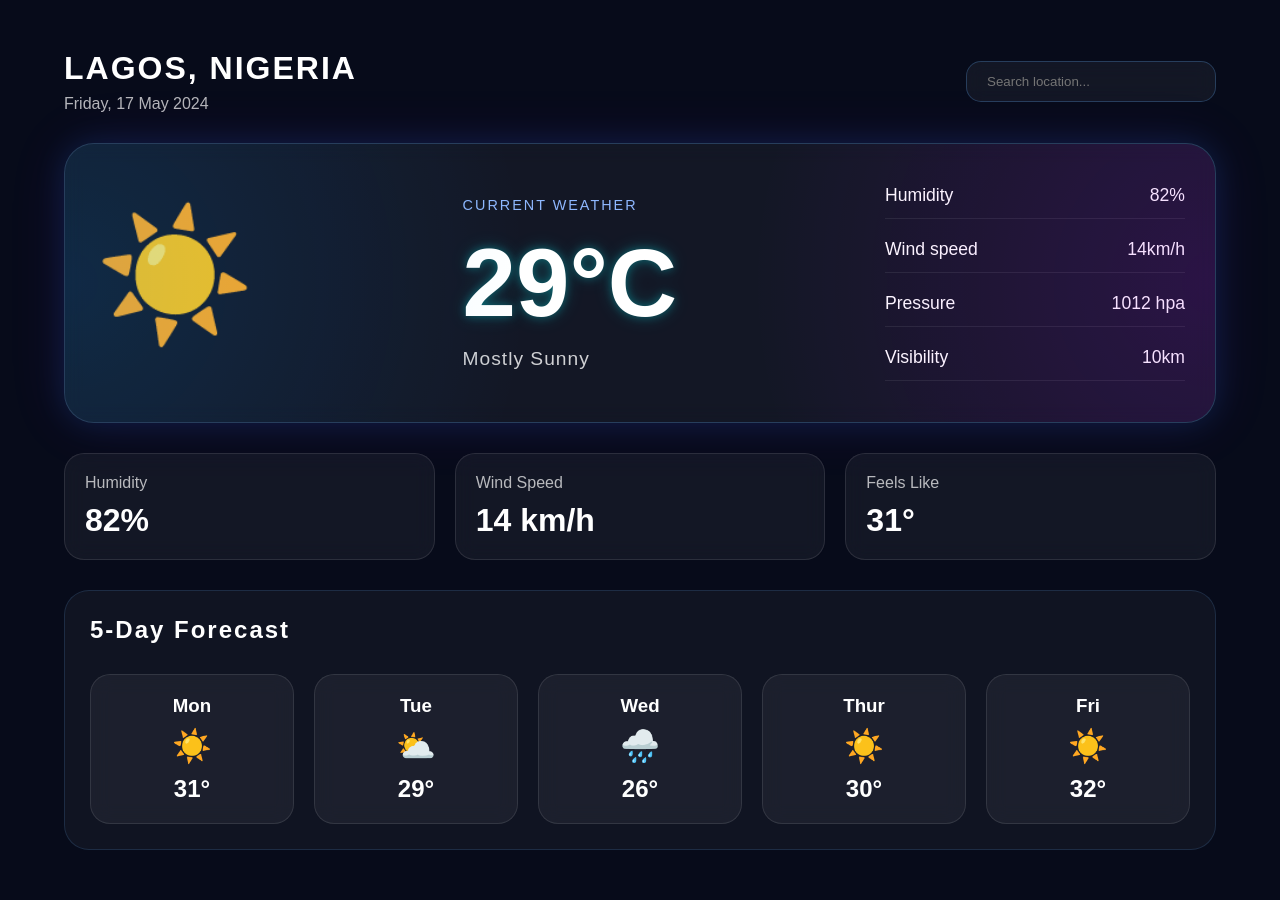
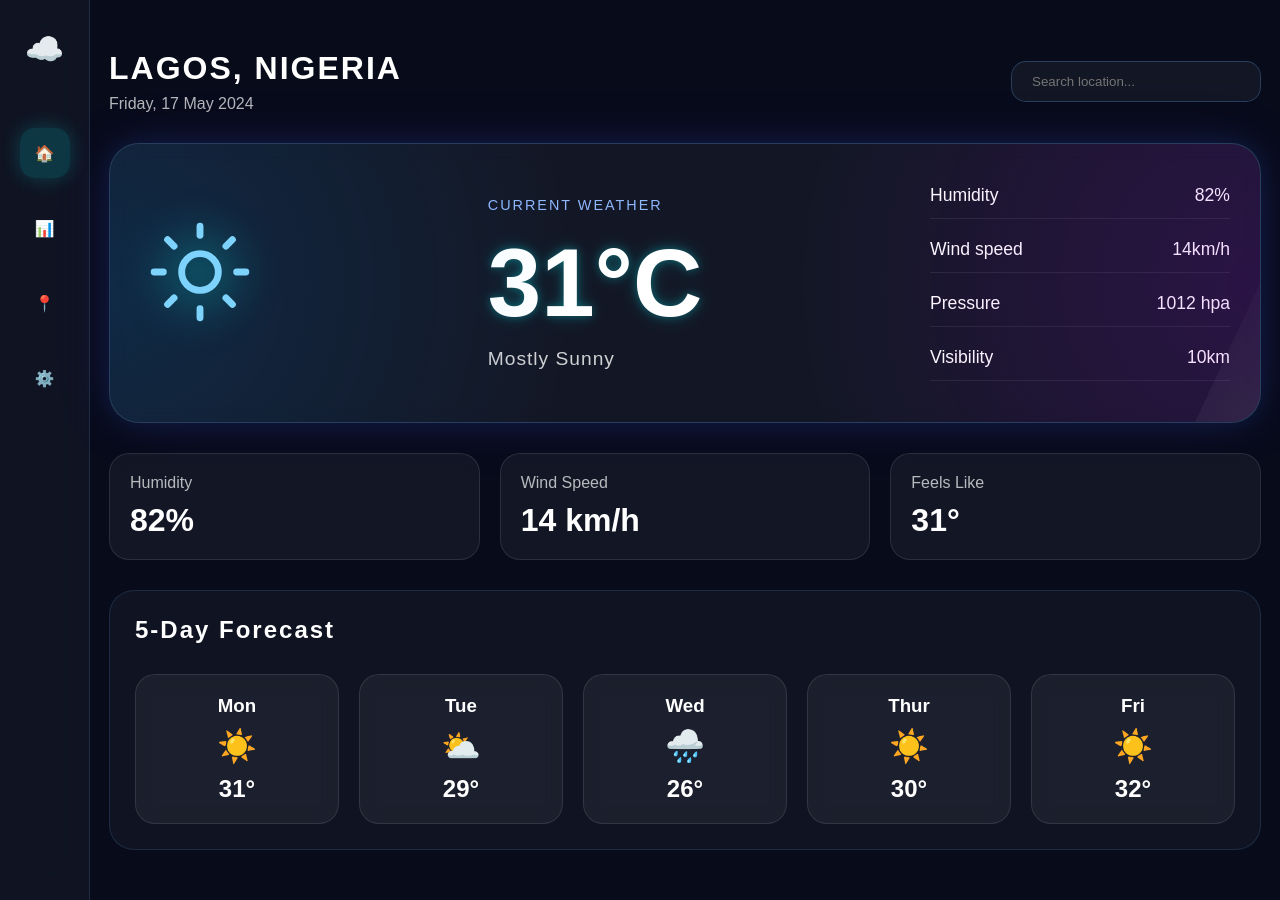
Before and after one commit to Esther9904/Weather-app, a plain HTML site: page index.html in a window 1280 px wide. Drawn offline with nearby package versions, Linux system fonts and the light colour scheme.

Commit message:
Added sidebar and  implemented icon library and animations

```diff
--- a/WeatherApi.js
+++ b/WeatherApi.js
@@ -14,3 +14,13 @@
 //     <p>${data.current.temperature}</p>
 //     `;
 // }
+const temperature = document.querySelector(".temperature");
+
+setTimeout(() => {
+    temperature.classList.add("fade-out");
+}, 2000);
+
+setTimeout(() => {
+    temperature.textContent = "31°C";
+    temperature.classList.remove("fade-out");
+}, 2500);
--- a/index.html
+++ b/index.html
@@ -4,13 +4,25 @@
         <meta charset="UTF-8">
         <meta name="viewport" content="width=device-width, initial-scale=1.0">
         <title> WEATHER APP</title>
+        <script src="https://unpkg.com/lucide@latest"></script>
         <link rel="stylesheet" href="weather.css">
     </head>
     <body>
+        <div class="app">
+            <aside class="sidebar">
+                <div class="logo">☁️</div>
+                <nav>
+                    <div class="nav-icon active">🏠</div>
+                    <div class="nav-icon">📊</div>
+                    <div class="nav-icon">📍</div>
+                    <div class="nav-icon">⚙️</div>
+                </nav>
+            </aside>
+
             <main class="dashboard">
                 <div class="dashboard-header">
                     <div class="location-info">
-                    <h1>LAGOS, NIGERIA</h1>
+                        <h1 class="city">LAGOS, NIGERIA</h1>
                         <p>Friday, 17 May 2024</p>
                     </div>
                     <div class="search-container">
@@ -23,7 +35,9 @@
                 </div>
                 <div class="weather-card">
                     <div class="weather-left">
-                    <div class="weather-icon">☀️</div>
+                        <div class="weather-icon">
+                            <i data-lucide="sun"></i>
+                        </div>
                     </div>
 
                     <div class="weather-center">
@@ -105,7 +119,10 @@
                     </div>
                 </div>
             </main>
-
+        </div>
+        <script>
+            lucide.createIcons();
+        </script>
+        <script src="WeatherApi.js"></script>
     </body>
-    <script src="WeatherApi.js"></script>
 </html>
--- a/weather.css
+++ b/weather.css
@@ -8,6 +8,48 @@ body{
     min-height:100vh;
     background: #070B1A;
     font-family: Arial, sans-serif;
+}
+
+.app{
+    display:flex;
+    min-height: 100vh;
+}
+
+.sidebar{
+    width: 90px;
+    background: rgba(255,255,255,0.04);
+    backdrop-filter: blur(20px);
+    border-right: 1px solid rgba(100,180,255,0.15);
+    display:flex;
+    flex-direction: column;
+    align-items: center;
+    padding: 30px 0;
+}
+
+.sidebar nav{
+    display: flex;
+    flex-direction: column;
+    gap: 25px;
+}
+
+.logo{
+    font-size: 2rem;
+    margin-bottom: 60px;
+}
+.nav-icon{
+    width: 50px;
+    height: 50px;
+    display: flex;
+    justify-content: center;
+    align-items: center;
+    border-radius: 15px;
+    cursor: pointer;
+    transition: 0.3s;
+}
+
+.nav-icon.active{
+    background: rgba(0,255,255,0.15);
+    box-shadow: 0 0 20px rgba(0, 255, 255, 0.2);
 }
 
 .dashboard{
@@ -78,6 +120,23 @@ body{
                 radial-gradient(circle at right, rgba(180,0,255,0.15), transparent 40%);
     pointer-events:none;
 }
+
+.weather-card::after{
+    content: "";
+    position: absolute;
+    top:0;
+    left: -150%;
+    width: 60%;
+    height: 100%;
+    background:linear-gradient(
+        120deg,
+        transparent,
+        rgba(255,255,255,0.12),
+        transparent
+    );
+    transform:skewX(-25deg);
+    animation:sweep 6s linear infinite;
+}
 .weather-center{
     display: flex;
     flex-direction: column;
@@ -105,6 +164,16 @@ body{
     letter-spacing: 1px;
     margin-top: 10px;
 }
+.temperature, .condition, .city{
+    transition:
+        opacity 0.4s ease,
+        transform 0.4s ease;
+}
+
+.fade-out{
+    opacity: 0;
+    transform: translateY(15px);
+}
 
 .weather-right{
     display:flex;
@@ -125,7 +194,22 @@ body{
 .weather-icon{
     font-size: 8rem;
     margin-bottom: 15px;
+    display: flex;
+    justify-content: center;
+    align-items: center;
+    width: 120px;
+    height: 120px
 }
+
+.weather-icon svg{
+    width: 110px;
+    height: 110px;
+    stroke: #7dd3fc;
+    stroke-width: 1.5;
+    filter: drop-shadow(0 0 12px rgba(0,255,255,0.5));
+    animation: float 4s ease-in-out infinite;
+}
+
 
 .metrics{
     margin-top: 30px;
@@ -166,6 +250,11 @@ body{
     border-radius: 25px;
     padding: 25px;
     margin-top: 30px;
+    transition: 0.3s;
+}
+.forecast-section:hover{
+    transform: translateY(-5px);
+    box-shadow: 0 0 20px rgba(0,255,255,0.2);
 }
 
 .forecast-title{
@@ -209,3 +298,29 @@ body{
 .forecast-icon{
     font-size: 2rem;
 }
+
+@keyframes float {
+    0%{
+        transform: translateY(0px);
+        filter:drop-shadow(0 0 12px rgba(0,255,255,0.4));
+    }
+
+    50%{
+        transform: translateY(-8px);
+        filter:drop-shadow(0 0 24px rgba(0,255,255,0.8));
+    }
+
+    100%{
+        transform: translateY(0px);
+        filter:drop-shadow(0 0 12px rgba(0,255,255,0.4));
+    }
+}
+@keyframes sweep{
+    from{
+        left:-150%;
+    }
+
+    to{
+        left:150%;
+    }
+}
```
Lines whose indentation alone changed are shown as unchanged.
